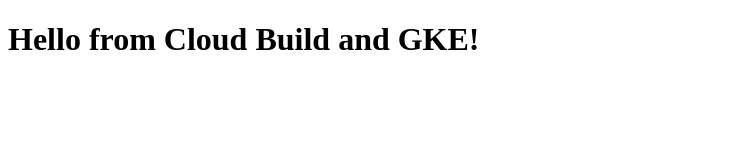
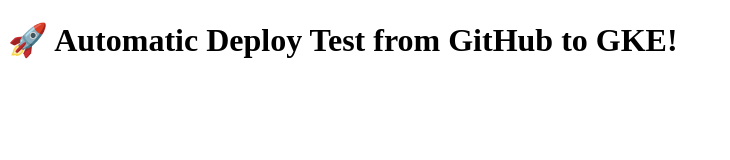
Before and after one commit to Miliano21/hello-app, a plain HTML site: page index.html in a window 1280 px wide. Shown: the whole page, without its empty margins (0-730 px from the left). Drawn offline with Linux system fonts and the light colour scheme.

Commit message:
Trigger test update

```diff
--- a/index.html
+++ b/index.html
@@ -4,6 +4,6 @@
     <title>Hello</title>
   </head>
   <body>
-    <h1>Hello from Cloud Build and GKE!</h1>
+    <h1>🚀 Automatic Deploy Test from GitHub to GKE!</h1>
   </body>
 </html>
```
